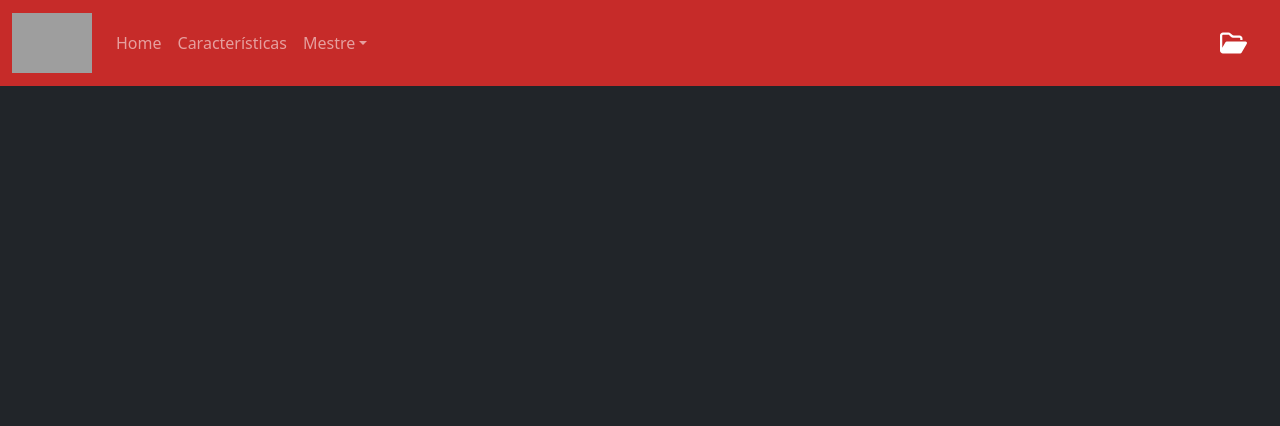
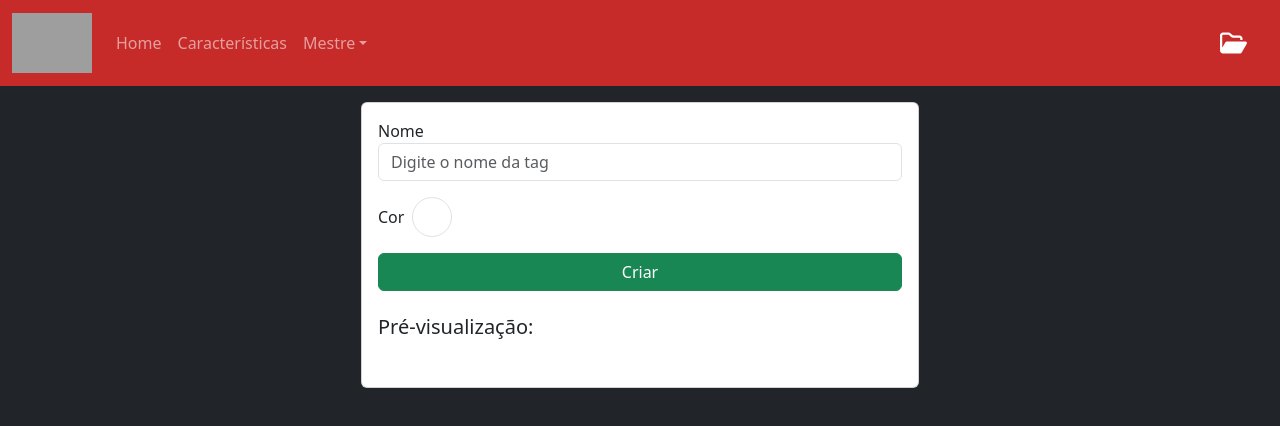
Before and after one commit to RPG-Engineers/Quiz-RPG, a React (Vite) app: page /Quiz-RPG/tags in a window 1280 px wide. Shown: the top 426 px of the page. Built offline with nearby package versions, Linux system fonts and the light colour scheme; grey boxes are pictures that could not be loaded.

Commit message:
feat: Concluido Tags

```diff
--- /dev/null
+++ b/src/components/TagCreationCard.tsx
@@ -0,0 +1,58 @@
+import React, { useState } from 'react';
+import 'bootstrap/dist/css/bootstrap.min.css';
+
+type TagCreationCardProps = {
+  onCreate: (name: string, color: string) => void;
+};
+
+const TagCreationCard: React.FC<TagCreationCardProps> = ({ onCreate }) => {
+  const [name, setName] = useState('');
+  const [color, setColor] = useState('#ffffff');
+
+  const handleSubmit = (e: React.FormEvent<HTMLFormElement>) => {
+    e.preventDefault();
+    onCreate(name, color);
+    setName('');
+    setColor('#ffffff');
+  };
+
+  return (
+    <div className="col-md-6 mx-auto my-3">
+      <div className="card bg-white text-dark">
+        <div className="card-body">
+          <form onSubmit={handleSubmit}>
+            <div className="form-group mb-3">
+              <label htmlFor="name">Nome</label>
+              <input
+                type="text"
+                className="form-control"
+                id="name"
+                placeholder="Digite o nome da tag"
+                value={name}
+                onChange={(e) => setName(e.target.value)}
+              />
+            </div>
+            <div className="form-group mb-3 d-flex align-items-center">
+              <label htmlFor="color" className="me-2">Cor</label>
+              <input
+                type="color"
+                className="form-control form-control-color"
+                id="color"
+                value={color}
+                onChange={(e) => setColor(e.target.value)}
+                style={{ width: '40px', height: '40px', borderRadius: '50%' }}
+              />
+            </div>
+            <button type="submit" className="btn btn-success w-100">Criar</button>
+          </form>
+          <h5 className="mt-4">Pré-visualização:</h5>
+          <span className="badge" style={{ backgroundColor: color, color: '#ffffff' }}>
+            {name || 'Nome da Tag'}
+          </span>
+        </div>
+      </div>
+    </div>
+  );
+};
+
+export default TagCreationCard;
--- /dev/null
+++ b/src/components/TagEditionCard.tsx
@@ -0,0 +1,55 @@
+import React, { useState } from 'react';
+import { Modal, Button } from 'react-bootstrap';
+
+type TagEditionCardProps = {
+  tag: { id: string; name: string; color: string };
+  onSave: (id: string, name: string, color: string) => void;
+  onCancel: () => void;
+};
+
+const TagEditionCard: React.FC<TagEditionCardProps> = ({ tag, onSave, onCancel }) => {
+  const [name, setName] = useState(tag.name);
+  const [color, setColor] = useState(tag.color);
+
+  const handleSubmit = (e: React.FormEvent<HTMLFormElement>) => {
+    e.preventDefault();
+    onSave(tag.id, name, color);
+  };
+
+  return (
+    <Modal show={true} onHide={onCancel} centered>
+      <Modal.Header closeButton>
+        <Modal.Title>Editar Tag</Modal.Title>
+      </Modal.Header>
+      <Modal.Body>
+        <form onSubmit={handleSubmit}>
+          <div className="form-group mb-3">
+            <label htmlFor="name">Nome</label>
+            <input
+              type="text"
+              className="form-control"
+              id="name"
+              placeholder="Digite o nome da tag"
+              value={name}
+              onChange={(e) => setName(e.target.value)}
+            />
+          </div>
+          <div className="form-group mb-3 d-flex align-items-center">
+            <label htmlFor="color" className="me-2">Cor</label>
+            <input
+              type="color"
+              className="form-control form-control-color"
+              id="color"
+              value={color}
+              onChange={(e) => setColor(e.target.value)}
+              style={{ width: '40px', height: '40px', borderRadius: '50%' }}
+            />
+          </div>
+          <Button type="submit" className="btn btn-success w-100">Salvar</Button>
+        </form>
+      </Modal.Body>
+    </Modal>
+  );
+};
+
+export default TagEditionCard;
--- a/src/views/Tags.tsx
+++ b/src/views/Tags.tsx
@@ -1,5 +1,69 @@
+import React, { useState } from 'react';
+import TagCreationCard from '../components/TagCreationCard';
+import TagEditionCard from '../components/TagEditionCard';
+import 'bootstrap/dist/css/bootstrap.min.css';
+import '@fortawesome/fontawesome-free/css/all.min.css';
+
+type Tag = {
+  id: string;
+  name: string;
+  color: string;
+};
+
 const Tags: React.FC = () => {
-  return <></>;
+  const [tags, setTags] = useState<Tag[]>([]);
+  const [editingTag, setEditingTag] = useState<Tag | null>(null);
+
+  const handleCreate = (name: string, color: string) => {
+    const newTag: Tag = { id: Date.now().toString(), name, color };
+    setTags([...tags, newTag]);
+  };
+
+  const handleEdit = (id: string) => {
+    const tagToEdit = tags.find(tag => tag.id === id);
+    if (tagToEdit) setEditingTag(tagToEdit);
+  };
+
+  const handleSave = (id: string, name: string, color: string) => {
+    setTags(tags.map(tag => (tag.id === id ? { ...tag, name, color } : tag)));
+    setEditingTag(null);
+  };
+
+  const handleCancelEdit = () => {
+    setEditingTag(null);
+  };
+
+  const handleDelete = (id: string) => {
+    setTags(tags.filter(tag => tag.id !== id));
+  };
+
+  return (
+    <div className="container h-100 mt-3">
+      <TagCreationCard onCreate={handleCreate} />
+      {editingTag && (
+        <TagEditionCard tag={editingTag} onSave={handleSave} onCancel={handleCancelEdit} />
+      )}
+      <div className="row align-items-center h-100 mt-3">
+        {tags.map(tag => (
+          <div key={tag.id} className="col-6 mx-auto my-2">
+            <div className="card bg-light">
+              <div className="card-body d-flex align-items-center justify-content-between">
+                <span className="badge" style={{ backgroundColor: tag.color, color: '#ffffff' }}>{tag.name}</span>
+                <div>
+                  <button type="button" className="btn btn-warning text-white me-2" onClick={() => handleEdit(tag.id)}>
+                    <i className="fas fa-pen"></i>
+                  </button>
+                  <button type="button" className="btn btn-danger" onClick={() => handleDelete(tag.id)}>
+                    <i className="fas fa-trash"></i>
+                  </button>
+                </div>
+              </div>
+            </div>
+          </div>
+        ))}
+      </div>
+    </div>
+  );
 };
 
 export default Tags;
```
Also changed, not shown: src/components/Tag.tsx (added, +64 -0 lines), src/components/TagCard.tsx (added, +32 -0 lines), src/components/TagManager.tsx (added, +31 -0 lines).
